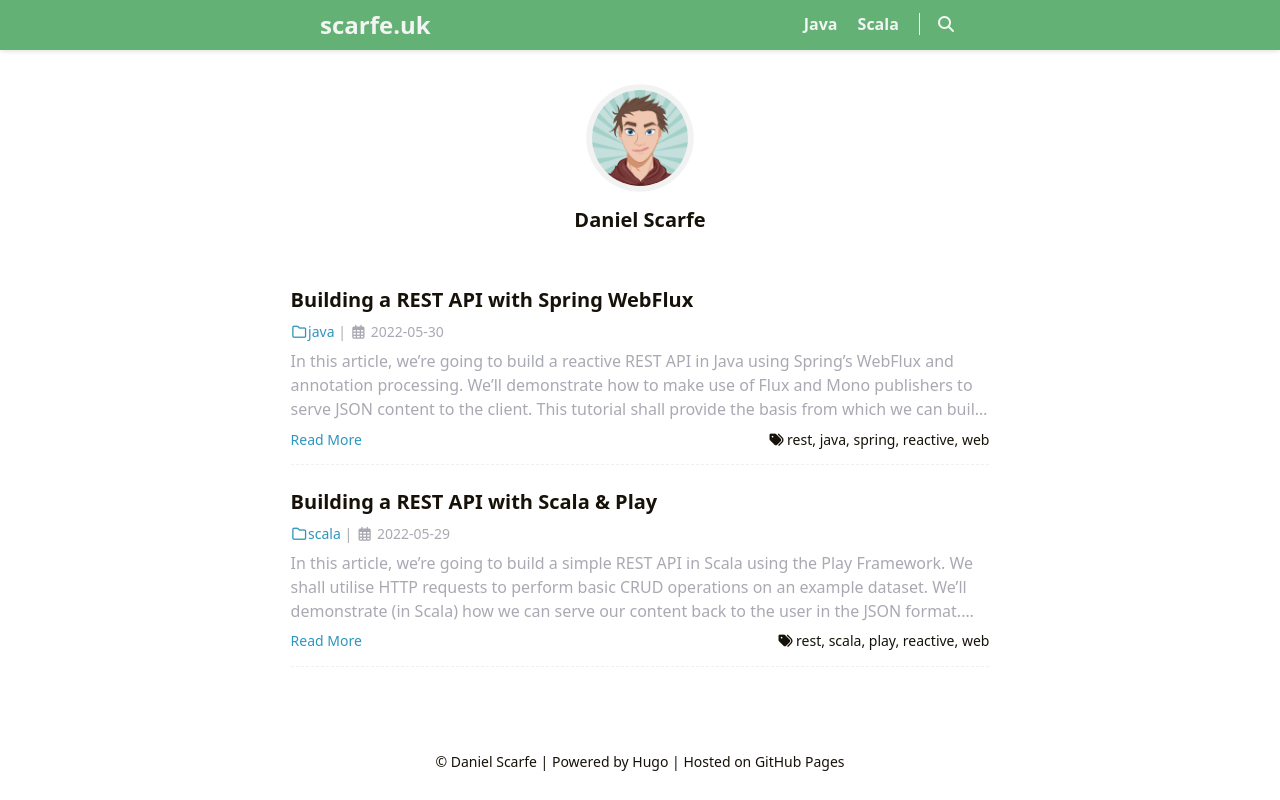
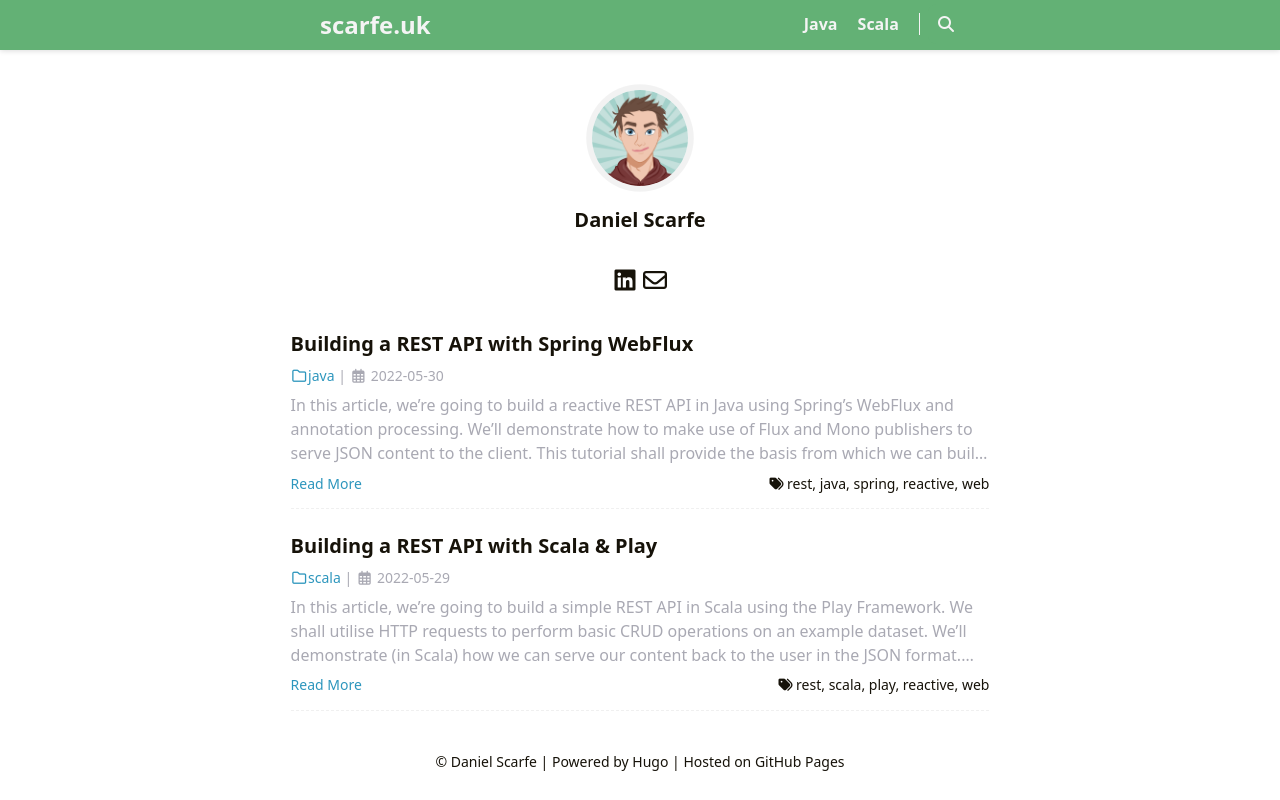
Before and after one commit to d-scarfe/d-scarfe.github.io, a plain HTML site: page index.html in a window 1280 px wide. Drawn offline with nearby package versions, Linux system fonts and the light colour scheme; some packages are replaced by stand-ins of ours; a script that the page names is missing.

Commit message:
Added social links

```diff
--- a/index.html
+++ b/index.html
@@ -97,7 +97,7 @@
         data-srcset="/images/avatar.png, /images/avatar.png 1.5x, /images/avatar.png 2x"
         data-sizes="auto"
         alt="/images/avatar.png"
-        title="/images/avatar.png" /></div><h1 class="home-title">Daniel Scarfe</h1><div class="home-subtitle"><div id="id-1" class="typeit"></div></div></div>
+        title="/images/avatar.png" /></div><h1 class="home-title">Daniel Scarfe</h1><div class="home-subtitle"><div id="id-1" class="typeit"></div></div><div class="links"><a href="https://linkedin.com/in/daniel-scarfe-3586a8100" title="LinkedIn" target="_blank" rel="noopener noreffer me"><i class="fab fa-linkedin fa-fw" aria-hidden="true"></i></a><a href="mailto:daniel@scarfe.uk" title="Email" rel=" me"><i class="far fa-envelope fa-fw" aria-hidden="true"></i></a></div></div>
 <article class="single summary" itemscope itemtype="http://schema.org/Article"><h1 class="single-title" itemprop="name headline">
         <a href="/java/spring-webflux/">Building a REST API with Spring WebFlux</a>
     </h1><div class="post-meta"><span class="post-category"><a href="/categories/java/"><i class="far fa-folder fa-fw" aria-hidden="true"></i>java</a>&nbsp;|&nbsp;
```
